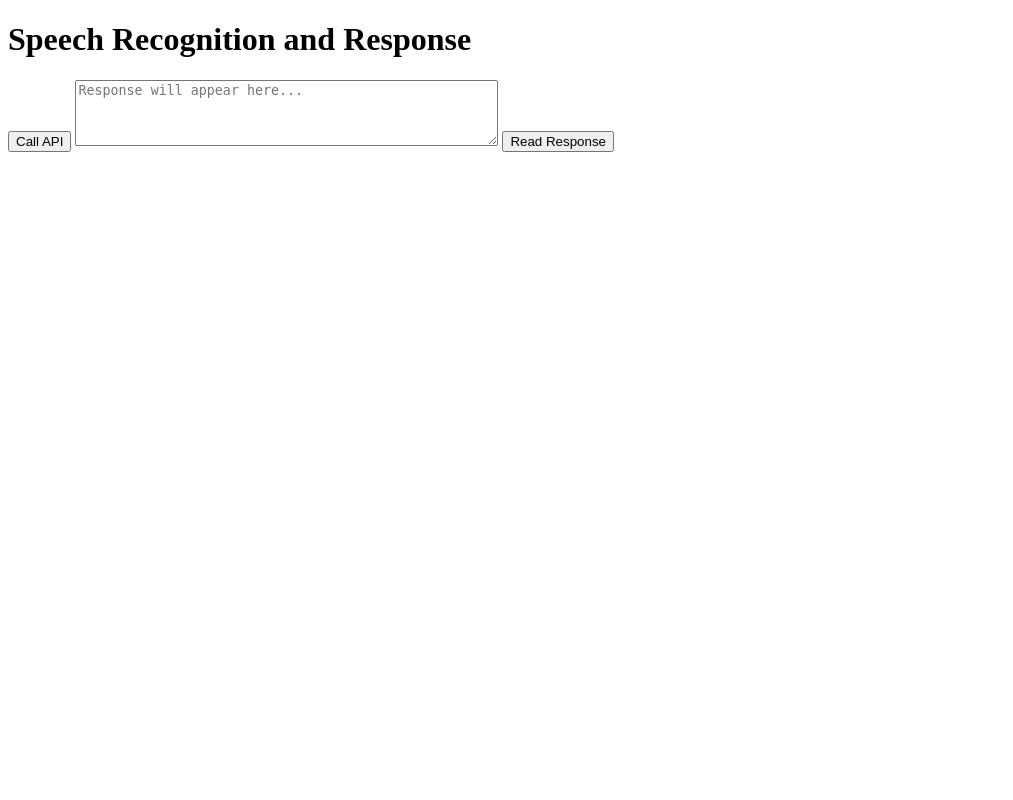
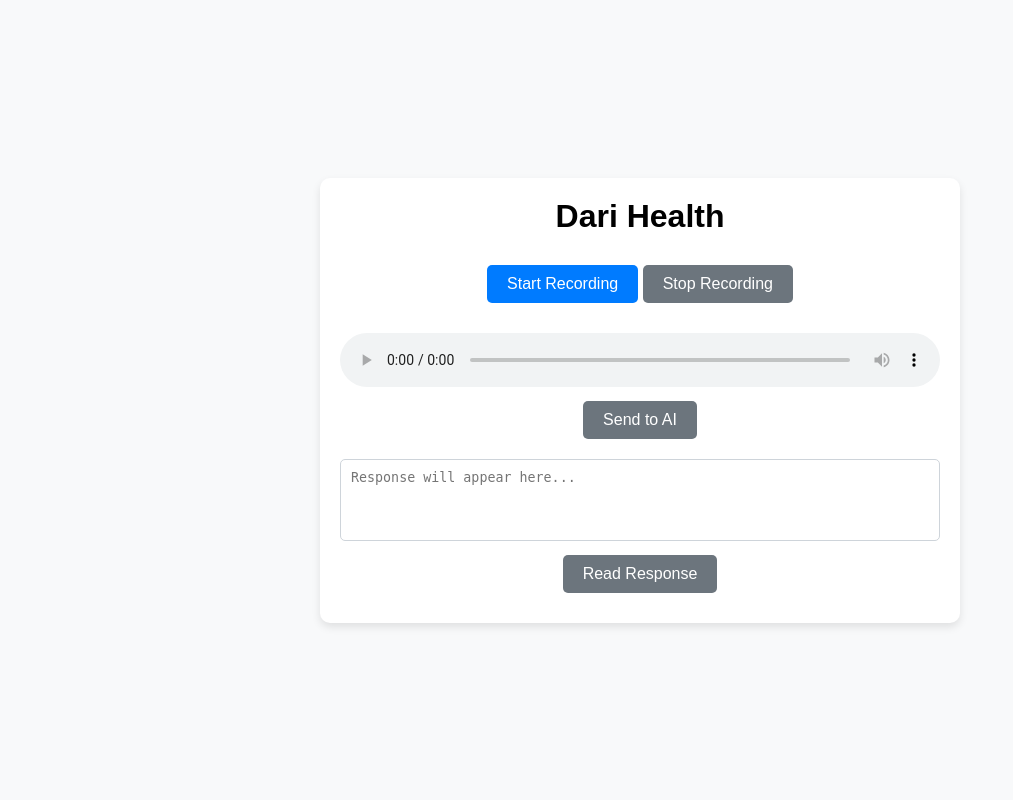
Before and after one commit to nililz/DariWomens, a Flask app: page / in a window 1280 px wide. Shown: the whole page, without its empty margins (0-1013 px from the left). Run offline with Flask 3, Linux system fonts and the light colour scheme.

Commit message:
Final mockup

```diff
--- a/app.py
+++ b/app.py
@@ -1,16 +1,21 @@
 import asyncio
 import os
-from flask import Flask, json, jsonify, render_template, request, send_file, send_from_directory
+from flask import Flask, json, jsonify, render_template, request, send_from_directory
 import edge_tts
+from werkzeug.utils import secure_filename
 from openai import OpenAI
 from middleware import middleware
 
-app = Flask(__name__)
-app.config['MAX_CONTENT_LENGTH'] = 16 * 1024 * 1024
 client = OpenAI()
 
-UPLOAD_FOLDER = os.path.dirname(os.path.abspath(__file__))
-app.config['UPLOAD_FOLDER'] = UPLOAD_FOLDER
+app = Flask(__name__)
+app.config['UPLOAD_FOLDER'] = 'audio'
+app.config['MAX_CONTENT_LENGTH'] = 16 * 1024 * 1024
+
+ALLOWED_EXTENSIONS = {'wav'}
+def allowed_file(filename):
+    return '.' in filename and \
+           filename.rsplit('.', 1)[1].lower() in ALLOWED_EXTENSIONS
 
 def create_event_loop():
     loop = asyncio.new_event_loop()
@@ -21,7 +26,6 @@ def close_event_loop(loop):
     if loop.is_running():
         loop.stop()
     loop.close()
-
 
 def middleware(flask_app):
     @flask_app.before_request
@@ -34,7 +38,6 @@ def middleware(flask_app):
         close_event_loop(loop)
         return response
 
-# Apply the middleware to the Flask app
 middleware(app)
 
 @app.route('/')
@@ -43,37 +46,63 @@ def home():
 
 @app.route('/process_audio', methods=['POST'])
 def process_audio():
-    recognized_text = "سلام، حال شما چطور است؟"
+    if 'audio' not in request.files:
+        return jsonify({'error': 'No audio file part'}), 400
 
-    # Send the recognized text to OpenAI API and get the response
-    response = client.chat.completions.create(
-        model="gpt-3.5-turbo-0125",
-        messages=[
-            {"role": "system", "content": "You are helping women in Afghanistan who do not understand English, and output in JSON"},
-            {"role": "user", "content": recognized_text}
-        ]
-    )
+    audio_file = request.files['audio']
+    if audio_file.filename == '':
+        return jsonify({'error': 'No selected audio file'}), 400
 
-    # Extract the answer text from the response JSON
-    answer = response.choices[0].message.content
+    if audio_file and allowed_file(audio_file.filename):
+        filename = secure_filename(audio_file.filename)
+        filepath = os.path.join(app.config['UPLOAD_FOLDER'], filename)
+        audio_file.save(filepath)
 
-    response_json = response.choices[0].message.content
-    response_data = json.loads(response_json)
-    answer = response_data.get('response', '')
+        try:
+            with open(filepath, "rb") as audio_file:
+                transcription = client.audio.transcriptions.create(
+                    model="whisper-1",
+                    file=audio_file,
+                    response_format="text",
+                    language="fa"
+                )
+        except Exception as e:
+            return jsonify({'error': f'Transcription error: {str(e)}'}), 500
 
-    # Convert the answer text to speech
-    TEXT = answer
-    VOICE = "fa-IR-FaridNeural"
-    OUTPUT_FILE = "test.mp3"
+        recognized_text = transcription
 
-    async def generate_audio():
-        communicate = edge_tts.Communicate(TEXT, VOICE)
-        await communicate.save(OUTPUT_FILE)
+        try:
+            response = client.chat.completions.create(
+                model="gpt-3.5-turbo-0125",
+                messages=[
+                    {"role": "system", "content": "You are helping users who may speak Farsi, output in JSON with a 'response' key containing your reply, and a 'language' key indicating the detected language of the input (which should be in Farsi)."},
+                    {"role": "user", "content": recognized_text}
+                ]
+            )
+        except Exception as e:
+            return jsonify({'error': f'OpenAI API error: {str(e)}'}), 500
 
-    loop = request.event_loop
-    loop.run_until_complete(generate_audio())
+        try:
+            response_json = response.choices[0].message.content
+            response_data = json.loads(response_json)
+            answer = response_data.get('response', '')
+            detected_language = response_data.get('language', 'Unknown')
 
-    return jsonify({'text': answer, 'audio': '/audio/test.mp3'})
+            async def generate_audio():
+                voice = "fa-IR-FaridNeural" if detected_language == 'Farsi' else "en-US-ChristopherNeural"
+                communicate = edge_tts.Communicate(answer, voice)
+                await communicate.save(filepath)
+
+            loop = request.event_loop
+            loop.run_until_complete(generate_audio())
+
+            return jsonify({'text': answer, 'audio': f'/audio/{filename}'})
+
+        except Exception as e:
+            return jsonify({'error': f'Error during TTS or response processing: {str(e)}'}), 500
+
+    else:
+        return jsonify({'error': 'Audio file type not allowed'}), 400
 
 @app.route('/audio/<filename>')
 def uploaded_file(filename):
--- a/static/scripts.js
+++ b/static/scripts.js
@@ -1,40 +1,76 @@
-const callApiButton = document.getElementById("callApiButton");
-const responseText = document.getElementById("responseText");
-const textToSpeechButton = document.getElementById("textToSpeechButton");
+const recordButton = document.getElementById('recordButton');
+const stopButton = document.getElementById('stopButton');
+const audioPlayback = document.getElementById('audioPlayback');
+const callApiButton = document.getElementById('callApiButton');
+const responseText = document.getElementById('responseText');
+const textToSpeechButton = document.getElementById('textToSpeechButton');
 
-let audioUrl = null; // Variable to store the audio URL
+let mediaRecorder;
+let audioChunks = [];
 
-callApiButton.addEventListener("click", async () => {
+navigator.mediaDevices.getUserMedia({ audio: true })
+    .then(stream => {
+        mediaRecorder = new MediaRecorder(stream);
+
+        mediaRecorder.ondataavailable = event => {
+            audioChunks.push(event.data);
+        };
+
+        mediaRecorder.onstop = () => {
+            const audioBlob = new Blob(audioChunks, { type: 'audio/wav' });
+            const audioUrl = URL.createObjectURL(audioBlob);
+            audioPlayback.src = audioUrl;
+            audioPlayback.controls = true;
+
+            // Enable API call button
+            callApiButton.disabled = false;
+        };
+
+        recordButton.addEventListener('click', () => {
+            audioChunks = []; // Reset audio chunks
+            mediaRecorder.start();
+            recordButton.disabled = true;
+            stopButton.disabled = false;
+        });
+
+        stopButton.addEventListener('click', () => {
+            mediaRecorder.stop();
+            recordButton.disabled = false;
+            stopButton.disabled = true;
+        });
+    })
+    .catch(err => {
+        console.error('Error accessing microphone:', err);
+    });
+
+callApiButton.addEventListener('click', async () => {
+    const audioBlob = new Blob(audioChunks, { type: 'audio/wav' });
+    const formData = new FormData();
+    formData.append('audio', audioBlob, 'recording.wav');
+
     try {
-        // 1. Make the API call to your Flask backend
         const response = await fetch('/process_audio', {
             method: 'POST',
+            body: formData
         });
 
-        // 2. Parse the JSON response
         if (!response.ok) {
             throw new Error(`HTTP error! Status: ${response.status}`);
         }
+
         const responseData = await response.json();
-
-        // 3. Update the textarea with the text response
         responseText.value = responseData.text;
 
-        // 4. Store the audio URL for playback later
-        audioUrl = responseData.audio;
+        // Enable Text-to-Speech button
+        audioPlayback.src = responseData.audio;
+        textToSpeechButton.disabled = false;
+        audioPlayback.load();
 
     } catch (error) {
-        console.error("Error calling API:", error);
-        // Implement proper error handling for the user (e.g., an alert)
+        console.error('Error calling API:', error);
     }
 });
 
-// Event Listener for "Read Response" Button
-textToSpeechButton.addEventListener("click", () => {
-    if (audioUrl) {
-        const audioPlayer = new Audio(audioUrl);
-        audioPlayer.play();
-    } else {
-        alert("Please call the API first to generate an audio response.");
-    }
+textToSpeechButton.addEventListener('click', () => {
+    audioPlayback.play();
 });
--- /dev/null
+++ b/static/styles.css
@@ -0,0 +1,70 @@
+body, h1, button, textarea, audio {
+    margin: 0;
+    padding: 0;
+    box-sizing: border-box;
+}
+
+/* Full-screen layout */
+body {
+    display: flex;
+    justify-content: center;
+    align-items: center;
+    height: 100vh;
+    margin: 0;
+    font-family: Arial, sans-serif;
+    background-color: #f8f9fa;
+}
+
+/* Container styling */
+.container {
+    text-align: center;
+    background: white;
+    padding: 20px;
+    border-radius: 10px;
+    box-shadow: 0 4px 8px rgba(0, 0, 0, 0.1);
+    width: 90%;
+    max-width: 600px;
+}
+
+/* Headline styling */
+h1 {
+    margin-bottom: 20px;
+}
+
+/* Button styling */
+button {
+    margin: 10px 0;
+    padding: 10px 20px;
+    border: none;
+    border-radius: 5px;
+    background-color: #007bff;
+    color: white;
+    font-size: 16px;
+    cursor: pointer;
+    transition: background-color 0.3s;
+}
+
+button:disabled {
+    background-color: #6c757d;
+    cursor: not-allowed;
+}
+
+button:hover:not(:disabled) {
+    background-color: #0056b3;
+}
+
+/* Textarea styling */
+textarea {
+    width: 100%;
+    padding: 10px;
+    border: 1px solid #ced4da;
+    border-radius: 5px;
+    margin-top: 10px;
+    resize: none;
+}
+
+/* Audio controls styling */
+audio {
+    margin-top: 20px;
+    width: 100%;
+}
--- a/templates/index.html
+++ b/templates/index.html
@@ -3,14 +3,26 @@
 <head>
     <meta charset="UTF-8">
     <meta name="viewport" content="width=device-width, initial-scale=1.0">
-    <title>Speech Recognition and Response</title>
+    <title>Dari Health</title>
+    <link rel="stylesheet" href="{{ url_for('static', filename='styles.css') }}">
 </head>
 <body>
-    <h1>Speech Recognition and Response</h1>
-    <button id="callApiButton">Call API</button>
-    <textarea id="responseText" rows="4" cols="50" placeholder="Response will appear here..."></textarea>
-    <button id="textToSpeechButton">Read Response</button>
+    <div class="container">
+        <h1>Dari Health</h1>
 
-    <script src="/static/scripts.js"></script>
+        <div class="recording-controls">
+            <button id="recordButton">Start Recording</button>
+            <button id="stopButton" disabled>Stop Recording</button>
+        </div>
+
+        <audio id="audioPlayback" controls></audio>
+
+        <div class="ai-controls">
+            <button id="callApiButton" disabled>Send to AI</button>
+            <textarea id="responseText" rows="4" cols="50" placeholder="Response will appear here..."></textarea>
+            <button id="textToSpeechButton" disabled>Read Response</button>
+        </div>
+    </div>
+    <script src="{{ url_for('static', filename='scripts.js') }}"></script>
 </body>
 </html>
```
